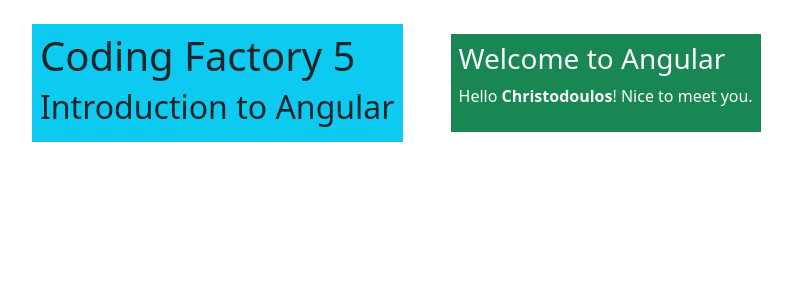
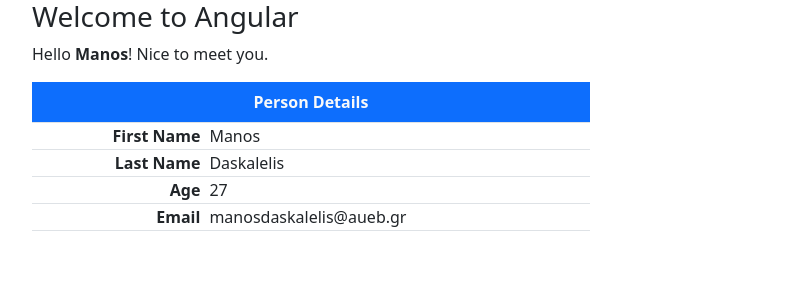
Before and after one commit to ManosDaskalelis/angular-introduction, an Angular app: page / in a window 1280 px wide. Shown: the top 300 px of the page, without its empty margins (50-842 px from the left). Built offline with nearby package versions, Linux system fonts and the light colour scheme.

Commit message:
one way binding

```diff
--- a/src/app/app.component.html
+++ b/src/app/app.component.html
@@ -1,25 +1,6 @@
-<div class="container mt-4">
-  <div class="d-flex gap-5 align-items-center">
-    <div class="bg-info p-2">
-      <h1>Coding Factory 5</h1>
-      <h2>Introduction to Angular</h2>
-    </div>
-    <div class="bg-success p-2 text-light">
-      <h3>Welcome to Angular</h3>
-      <p>Hello <strong>Christodoulos</strong>! Nice to meet you.</p>
-    </div>
-  </div>
-</div>
-
-
-
-<!-- <div class="container">
+<div class="container ">
   <h3>Welcome to Angular</h3>
-  <p>
-    Hello <strong>{{ name }}</strong
-    >! Nice to meet you.
-  </p>
-
+  <p>Hello <strong>{{name}}</strong>! Nice to meet you.</p>
   <table class="table table-bordered w-50">
     <caption class="caption-top fw-bold bg-primary text-light text-center">
       Person Details
@@ -41,4 +22,4 @@
       <td class="ps-2">{{ person.email }}</td>
     </tr>
   </table>
-</div> -->
+</div>
--- a/src/app/app.component.ts
+++ b/src/app/app.component.ts
@@ -8,5 +8,12 @@
   styleUrl: './app.component.css'
 })
 export class AppComponent {
-  title = 'angular-introduction';
+  name = "Manos";
+
+  person = {
+    givenName : "Manos",
+    surName: "Daskalelis",
+    age: 27,
+    email: "manosdaskalelis@aueb.gr"
+  };
 }
```
Also changed, not shown: 1 other file (tests, documents, lock files or other folders).
